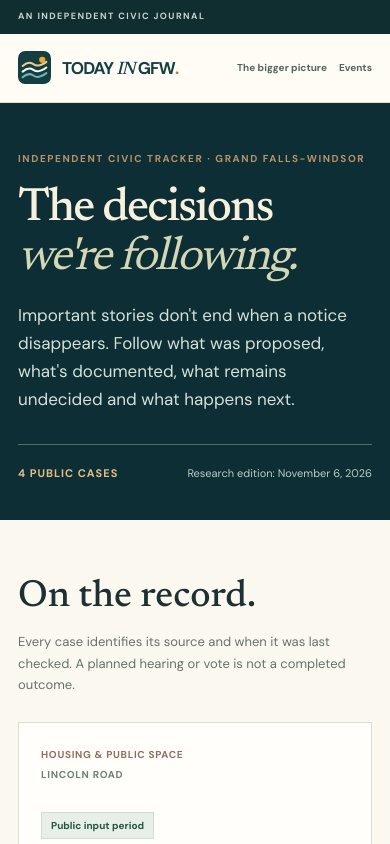
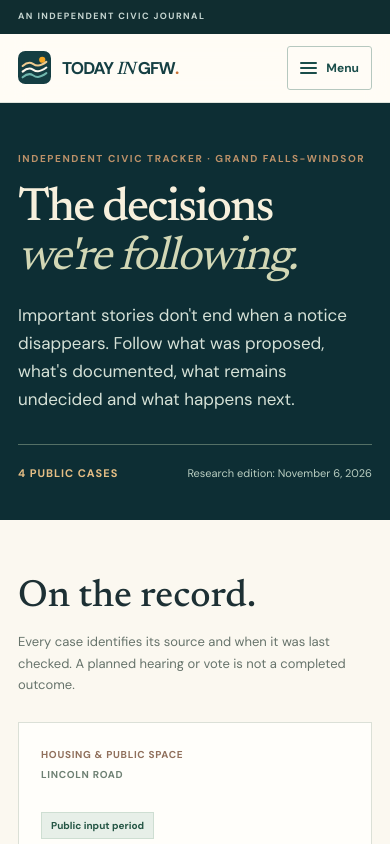
Before and after one commit to defford/today-in-gfw, a Next.js app: page /issues in a window 390 px wide. Shown: the top 844 px of the page. Built offline with nearby package versions, Linux system fonts and the light colour scheme.

Commit message:
Fix hidden mobile navigation across Today in GFW
* Add accessible shared mobile navigation menu

* Expose all main and journal links in mobile navigation

* Expose all main and journal links in mobile navigation

* Expose all main and journal links in mobile navigation

```diff
--- a/app/globals.css
+++ b/app/globals.css
@@ -208,3 +208,22 @@
 .issue-revision-section li time{font-size:12px;color:#48634f;font-weight:700}
 .issue-revision-section li span{margin-left:12px;padding:3px 7px;background:#e3eee5;color:#385b42;font-size:10px;text-transform:uppercase;font-weight:700}
 .issue-revision-section li p{font-size:13px;line-height:1.65;color:#586a5d;margin:8px 0 0}
+
+/* Shared responsive navigation: keep all desktop destinations available on phones and tablets. */
+.mobile-menu{display:none;position:relative;flex:none;margin-left:auto}
+.mobile-menu-toggle{display:flex;align-items:center;justify-content:center;gap:9px;min-height:44px;min-width:80px;padding:10px 12px;border:1px solid #b6c8bf;border-radius:3px;background:#fffcf6;color:#194d4a;font-size:12px;font-weight:700}
+.mobile-menu-toggle:hover,.mobile-menu-toggle[aria-expanded="true"]{background:#e7f0ed}
+.mobile-menu-icon{display:flex;flex-direction:column;gap:3px;width:17px}
+.mobile-menu-icon i{display:block;height:2px;width:17px;border-radius:2px;background:currentColor}
+.mobile-menu-panel{position:absolute;top:calc(100% + 10px);right:0;z-index:100;display:flex;flex-direction:column;width:min(340px,calc(100vw - 36px));padding:8px 14px;background:#fffcf6;color:#193e43;border:1px solid #d1dcd3;box-shadow:0 18px 42px #102e2a33}
+.mobile-menu-panel[hidden]{display:none}
+.mobile-menu-panel a{display:flex;align-items:center;justify-content:space-between;gap:16px;min-height:49px;padding:12px 10px;border-bottom:1px solid #e1e8e0;font-size:14px;font-weight:700;line-height:1.4}
+.mobile-menu-panel a:last-child{border-bottom:0;color:#1b6266}
+.mobile-menu-panel a:hover,.mobile-menu-panel a:focus-visible{background:#eaf1ea;color:#a65a34}
+.mobile-menu-panel a span{color:#a56a3d;font-size:14px}
+@media(max-width:980px){
+  .header .nav-links,.header .header-cta{display:none}
+  .journal-nav-inside > nav,.journal-nav .journal-nav-home{display:none}
+  .header .mobile-menu,.journal-nav .mobile-menu{display:block}
+  .journal-nav-inside{justify-content:space-between}
+}
--- a/app/page.tsx
+++ b/app/page.tsx
@@ -1,4 +1,5 @@
 import EventCalendar from "@/components/EventCalendar";
+import MobileMenu from "@/components/MobileMenu";
 import Stories from "@/components/Stories";
 import CivicActions from "@/components/CivicActions";
 import storiesData from "@/data/stories.json";
@@ -20,6 +21,7 @@ export default function Page() {
   <header className="header"><div className="wrap nav">
     <a className="brand" href="#home" aria-label="Today in GFW home"><img className="brand-emblem" src="/assets/river-mark.svg" alt="" width="42" height="42"/><span className="brand-lockup"><span className="brand-word">TODAY <em>IN</em> GFW<span className="brand-period">.</span></span><span className="brand-subline">AN INDEPENDENT GFW BRIEFING</span></span></a>
     <nav className="nav-links" aria-label="Main navigation"><a href="#stories">The briefing</a><a href="/issues">Civic tracker</a><a href="#events">What's on</a><a href="/bigger-picture">The bigger picture</a><a href="#about">About</a></nav>
+    <MobileMenu />
     <a className="header-cta" href="https://www.facebook.com/groups/1465414595688357/" target="_blank" rel="noopener noreferrer">Share an event <span aria-hidden="true">↗</span></a>
   </div></header>
   <main id="home">
--- a/components/JournalNav.tsx
+++ b/components/JournalNav.tsx
@@ -1,9 +1,11 @@
 import Link from "next/link";
+import MobileMenu from "@/components/MobileMenu";
 export default function JournalNav({active = "journal"}: {active?: "journal" | "issues" | "none"}){
  return <><div className="journal-topline"><div className="wrap"><span>AN INDEPENDENT CIVIC JOURNAL</span><span>GRAND FALLS-WINDSOR · NEWFOUNDLAND & LABRADOR</span></div></div>
  <header className="journal-nav"><div className="wrap journal-nav-inside">
    <Link className="journal-logo" href="/"><img src="/assets/river-mark.svg" width="38" height="38" alt=""/><span>TODAY <em>IN</em> GFW<b>.</b></span></Link>
    <nav aria-label="Journal navigation"><Link href="/">Today's briefing</Link><Link href="/bigger-picture" aria-current={active === "journal" ? "page" : undefined}>The bigger picture</Link><Link href="/issues" aria-current={active === "issues" ? "page" : undefined}>Civic tracker</Link><Link href="/#events">Events</Link></nav>
+   <MobileMenu />
    <Link className="journal-nav-home" href="/">Back to today <span>↗</span></Link>
  </div></header></>
 }
--- /dev/null
+++ b/components/MobileMenu.tsx
@@ -0,0 +1,67 @@
+"use client";
+
+import Link from "next/link";
+import { useEffect, useId, useRef, useState } from "react";
+
+const links = [
+  { href: "/#stories", label: "The briefing" },
+  { href: "/issues", label: "Civic tracker" },
+  { href: "/#events", label: "What's on" },
+  { href: "/bigger-picture", label: "The bigger picture" },
+  { href: "/#about", label: "About" },
+];
+
+export default function MobileMenu() {
+  const [open, setOpen] = useState(false);
+  const panelId = useId();
+  const containerRef = useRef<HTMLDivElement>(null);
+  const buttonRef = useRef<HTMLButtonElement>(null);
+
+  useEffect(() => {
+    if (!open) return;
+
+    const closeOnOutsideClick = (event: PointerEvent) => {
+      if (!containerRef.current?.contains(event.target as Node)) setOpen(false);
+    };
+    const closeOnEscape = (event: KeyboardEvent) => {
+      if (event.key === "Escape") {
+        setOpen(false);
+        buttonRef.current?.focus();
+      }
+    };
+
+    document.addEventListener("pointerdown", closeOnOutsideClick);
+    document.addEventListener("keydown", closeOnEscape);
+    return () => {
+      document.removeEventListener("pointerdown", closeOnOutsideClick);
+      document.removeEventListener("keydown", closeOnEscape);
+    };
+  }, [open]);
+
+  return (
+    <div className="mobile-menu" ref={containerRef}>
+      <button
+        ref={buttonRef}
+        type="button"
+        className="mobile-menu-toggle"
+        aria-controls={panelId}
+        aria-expanded={open}
+        aria-label={open ? "Close navigation menu" : "Open navigation menu"}
+        onClick={() => setOpen((value) => !value)}
+      >
+        <span className="mobile-menu-icon" aria-hidden="true"><i /><i /><i /></span>
+        <span>{open ? "Close" : "Menu"}</span>
+      </button>
+      <div id={panelId} className="mobile-menu-panel" role="navigation" aria-label="Mobile navigation" hidden={!open}>
+        {links.map((link) => (
+          <Link key={link.href} href={link.href} onClick={() => setOpen(false)}>
+            {link.label}<span aria-hidden="true">↗</span>
+          </Link>
+        ))}
+        <a href="https://www.facebook.com/groups/1465414595688357/" target="_blank" rel="noopener noreferrer" onClick={() => setOpen(false)}>
+          Share an event <span aria-hidden="true">↗</span>
+        </a>
+      </div>
+    </div>
+  );
+}
```
